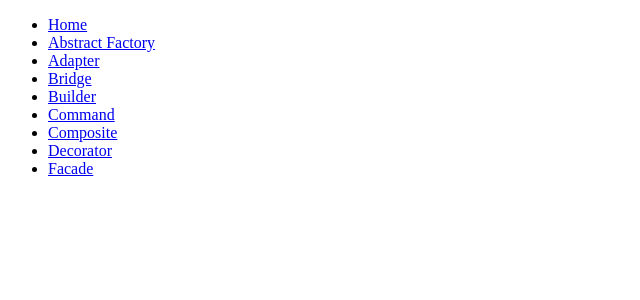
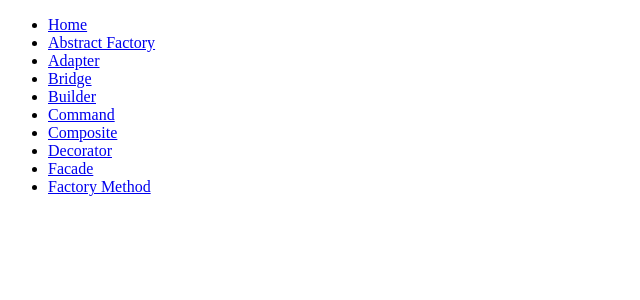
Before and after one commit to theFl00f/ts-design-patterns, a React (Vite) app: page / in a window 1280 px wide. Shown: the top 300 px of the page, without its empty margins (0-640 px from the left). Built offline with nearby package versions, Linux system fonts and the light colour scheme.

Commit message:
Add FactoryMethod to router

```diff
--- a/src/router/routes.tsx
+++ b/src/router/routes.tsx
@@ -8,6 +8,7 @@ import {
   CompositePage,
   DecoratorPage,
   FacadePage,
+  FactoryMethodPage,
   HomePage,
 } from '../pages';
 
@@ -58,6 +59,11 @@ export const ROUTES: Required<Pick<RouteObject, 'path' | 'element' | 'id'>>[] =
       element: <FacadePage />,
       id: 'Facade',
     },
+    {
+      path: '/factory-method',
+      element: <FactoryMethodPage />,
+      id: 'Factory Method',
+    },
   ];
 
 export default ROUTES;
```
